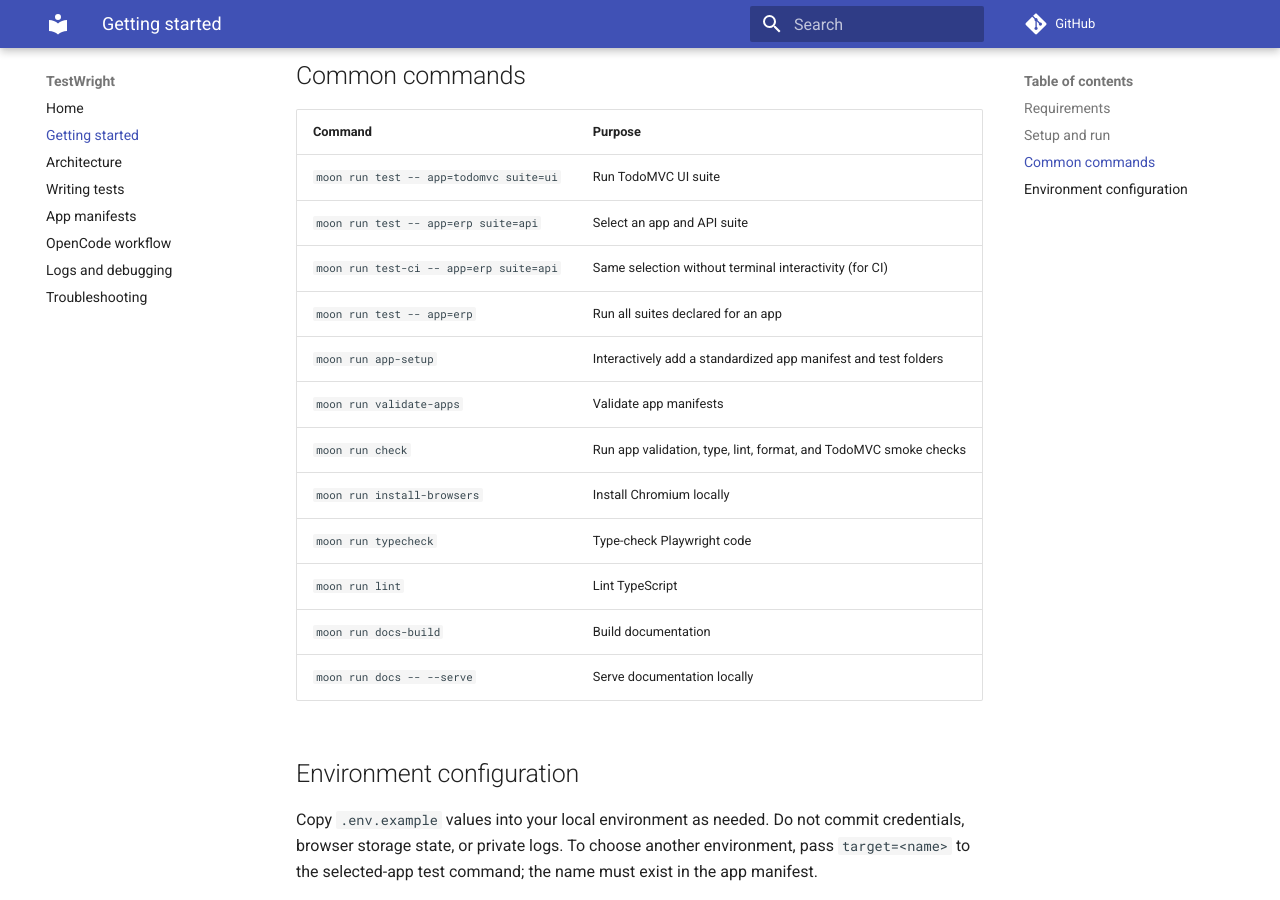
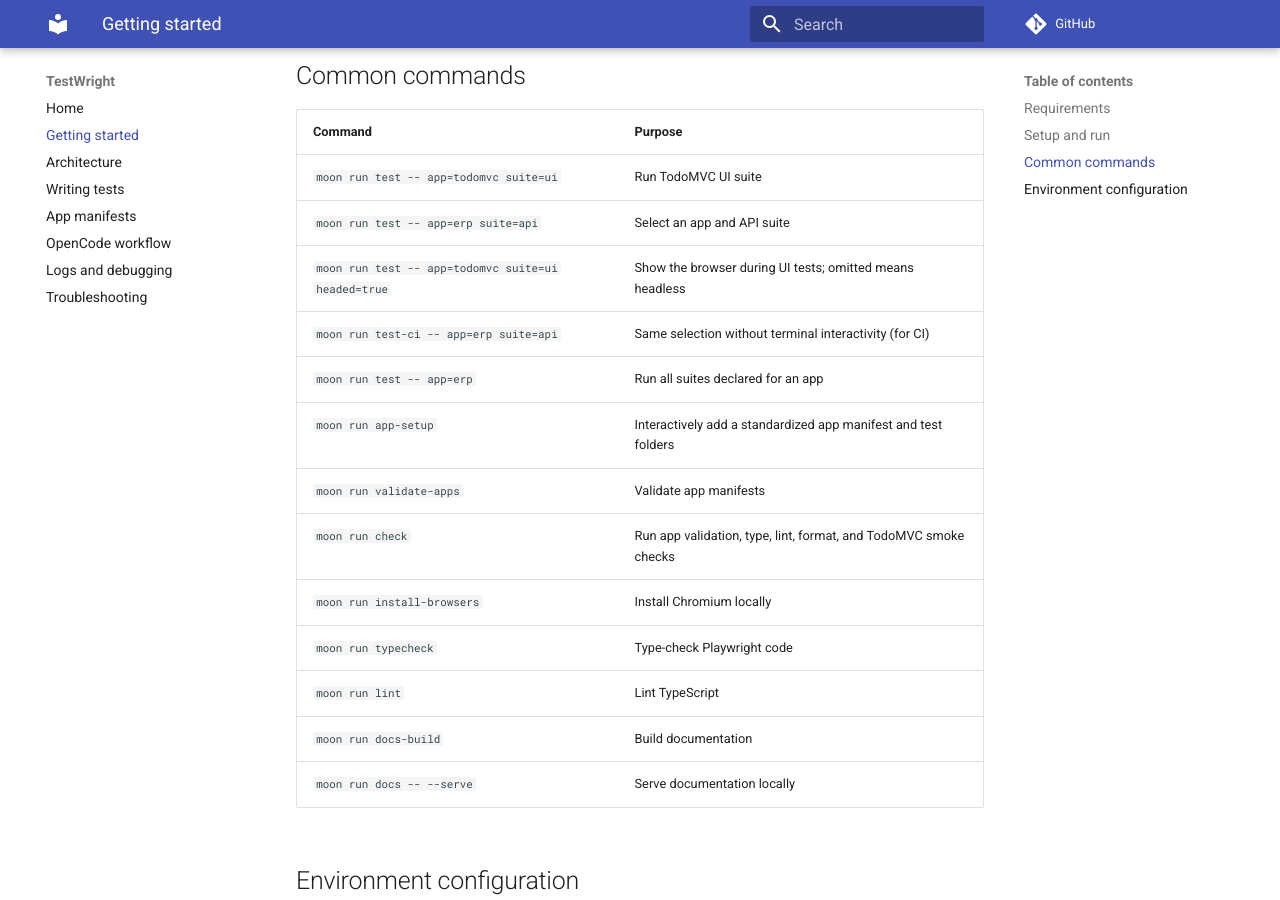
Before and after one commit to dexter0323/testwright, an MkDocs documentation site: the page built from docs/content/getting-started.md, in a window 1280 px wide and 900 px high, scrolled down 686 px. Built offline with MkDocs 1.6.1 and Material for MkDocs 9.7.7, drawn with Linux system fonts in a browser that asks for light colours; comment, search, counter and statistics services are not loaded.

Commit message:
feat: support headed Playwright test runs

```diff
--- a/docs/content/getting-started.md
+++ b/docs/content/getting-started.md
@@ -20,20 +20,21 @@ The first browser install downloads Chromium. The TodoMVC example uses the publi
 
 ## Common commands
 
-| Command                                 | Purpose                                                          |
-| --------------------------------------- | ---------------------------------------------------------------- |
-| `moon run test -- app=todomvc suite=ui` | Run TodoMVC UI suite                                             |
-| `moon run test -- app=erp suite=api`    | Select an app and API suite                                      |
-| `moon run test-ci -- app=erp suite=api` | Same selection without terminal interactivity (for CI)           |
-| `moon run test -- app=erp`              | Run all suites declared for an app                               |
-| `moon run app-setup`                    | Interactively add a standardized app manifest and test folders   |
-| `moon run validate-apps`                | Validate app manifests                                           |
-| `moon run check`                        | Run app validation, type, lint, format, and TodoMVC smoke checks |
-| `moon run install-browsers`             | Install Chromium locally                                         |
-| `moon run typecheck`                    | Type-check Playwright code                                       |
-| `moon run lint`                         | Lint TypeScript                                                  |
-| `moon run docs-build`                   | Build documentation                                              |
-| `moon run docs -- --serve`              | Serve documentation locally                                      |
+| Command                                             | Purpose                                                          |
+| --------------------------------------------------- | ---------------------------------------------------------------- |
+| `moon run test -- app=todomvc suite=ui`             | Run TodoMVC UI suite                                             |
+| `moon run test -- app=erp suite=api`                | Select an app and API suite                                      |
+| `moon run test -- app=todomvc suite=ui headed=true` | Show the browser during UI tests; omitted means headless         |
+| `moon run test-ci -- app=erp suite=api`             | Same selection without terminal interactivity (for CI)           |
+| `moon run test -- app=erp`                          | Run all suites declared for an app                               |
+| `moon run app-setup`                                | Interactively add a standardized app manifest and test folders   |
+| `moon run validate-apps`                            | Validate app manifests                                           |
+| `moon run check`                                    | Run app validation, type, lint, format, and TodoMVC smoke checks |
+| `moon run install-browsers`                         | Install Chromium locally                                         |
+| `moon run typecheck`                                | Type-check Playwright code                                       |
+| `moon run lint`                                     | Lint TypeScript                                                  |
+| `moon run docs-build`                               | Build documentation                                              |
+| `moon run docs -- --serve`                          | Serve documentation locally                                      |
 
 ## Environment configuration
 
```
Also changed, not shown: docs/content/opencode-workflow.md (+2 -0 lines), docs/content/writing-tests.md (+2 -0 lines), 2 other files.
